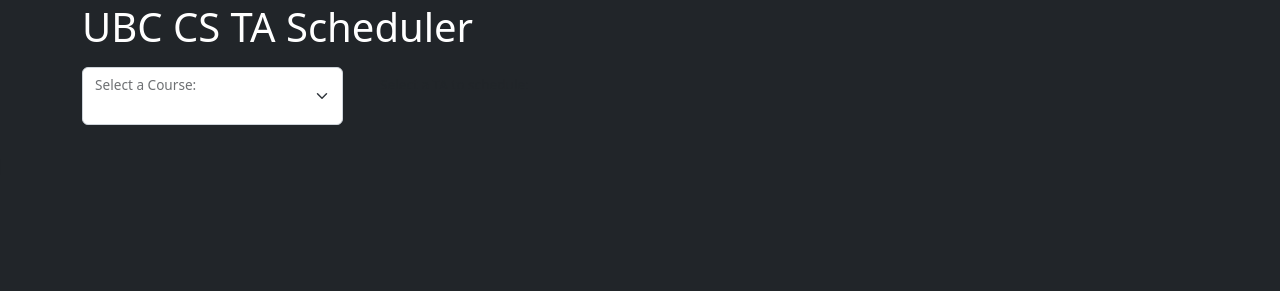
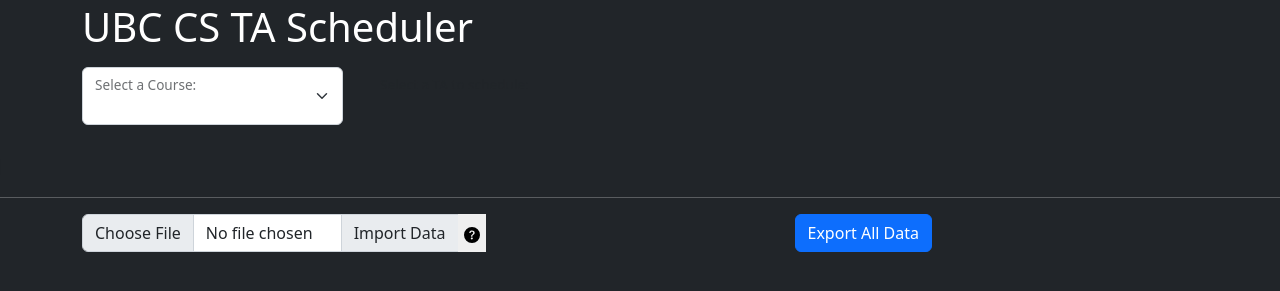
Before and after one commit to jho1211/jho1211.github.io, a plain HTML site: page index.html in a window 1280 px wide. Shown: the part 89-380 px from the top of the page. Drawn offline with nearby package versions, Linux system fonts and the light colour scheme.

Commit message:
Added export data feature

```diff
--- a/index.html
+++ b/index.html
@@ -464,6 +464,29 @@
 
 </body>
 
+<footer>
+    <hr class="text-white"/>
+    <div class="container">
+        <div class="row">
+            <div class="col">
+                <div class="input-group mb-3">
+                    <input type="file" class="form-control" id="importDataFile" accept=".txt" onchange="importAllData()">
+                    <label class="input-group-text" for="inputGroupFile02">Import Data</label>
+                    <button type="button" data-bs-toggle="tooltip" data-bs-placement="top"
+                    data-bs-title="The uploaded file must be in txt format and exported from the scheduler."
+                    style="border-width: 0px;">
+                        <img src="img/question-circle-fill.svg">
+                    </button>
+                </div>
+            </div>
+            <div class="col-3"></div>
+            <div class="col">
+                <a role="button" class="btn btn-primary" id="exportDataBtn" onclick="exportAllData()">Export All Data</a>
+            </div>
+        </div>
+    </div>
+</footer>
+
 <script src="js/calendar.js"></script>
 
 </html>
--- a/js/calendar.js
+++ b/js/calendar.js
@@ -2382,6 +2382,50 @@
     }
 }
 
+/*
+Export All Data
+Takes all localSession storage data and exports it to text file that the user can download/save
+*/
+
+function importAllData(){
+    const dataFile = document.getElementById("importDataFile").files[0]
+    var fr = new FileReader();
+
+    if (dataFile === undefined || dataFile === null){
+        console.log("Error reading text file.");
+        return;
+    }
+
+    fr.onload=function(){
+        console.log(fr.result);
+        const conf = confirm("Are you sure you want to overwrite the current data? This action CANNOT be undone.");
+
+        if (conf){
+            localStorage.setItem("courses", fr.result);
+            return;
+        }
+    }
+
+    const dataText = fr.readAsText(document.getElementById("importDataFile").files[0]);
+}
+
+function exportAllData(){
+    const data = localStorage.getItem("courses");
+
+    if (data === null){
+        console.log("No data could be found.")
+        return;
+    }
+
+    var btn = document.getElementById("exportDataBtn")
+    var blob = new Blob([data], {"type": "text/plain"})
+    var textURL = window.URL.createObjectURL(blob);
+    btn.href = textURL;
+    btn.download = "scheduler_data.txt";
+
+    console.log(data);
+}
+
 /* Utility Functions */
 function displayLog(arr){
     if (arr.length > 0){
```
